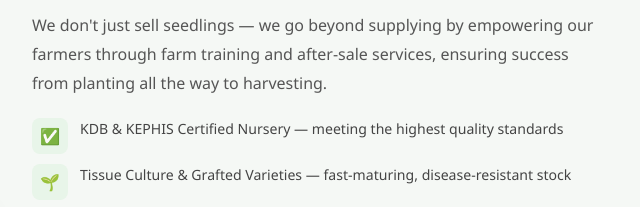
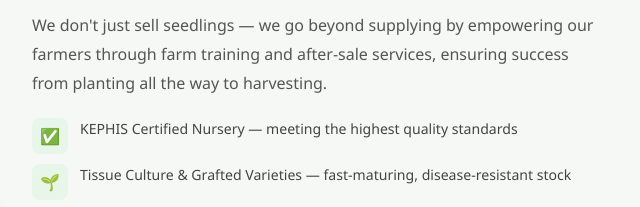
Before and after one commit to Aubrey359/mkulimaseedling, a website: page mku.html in a window 1280 px wide. Shown: the part 1894-2101 px from the top of the page, 640-1280 px from the left. Drawn offline with Linux system fonts and the light colour scheme.

Commit message:
Update mku.html

```diff
--- a/mku.html
+++ b/mku.html
@@ -418,7 +418,7 @@ footer{background:var(--green-dark);color:#fff;padding:56px 32px 24px}
         <p>MKULIMA Seedlings Ltd has grown to become one of Kenya's leading suppliers of certified seedlings and fertilizers. We are committed to supporting Kenyan farmers with high-quality, disease-free planting materials.</p>
         <p>We don't just sell seedlings — we go beyond supplying by empowering our farmers through farm training and after-sale services, ensuring success from planting all the way to harvesting.</p>
         <div class="pillars">
-          <div class="pillar"><div class="pillar-icon">✅</div><div class="pillar-text">KDB & KEPHIS Certified Nursery — meeting the highest quality standards</div></div>
+          <div class="pillar"><div class="pillar-icon">✅</div><div class="pillar-text">KEPHIS Certified Nursery — meeting the highest quality standards</div></div>
           <div class="pillar"><div class="pillar-icon">🌱</div><div class="pillar-text">Tissue Culture & Grafted Varieties — fast-maturing, disease-resistant stock</div></div>
           <div class="pillar"><div class="pillar-icon">🎓</div><div class="pillar-text">Free Agronomic Support — training and guidance from planting to harvest</div></div>
           <div class="pillar"><div class="pillar-icon">🚚</div><div class="pillar-text">Countrywide Delivery — serving all 47 counties across Kenya</div></div>
```
